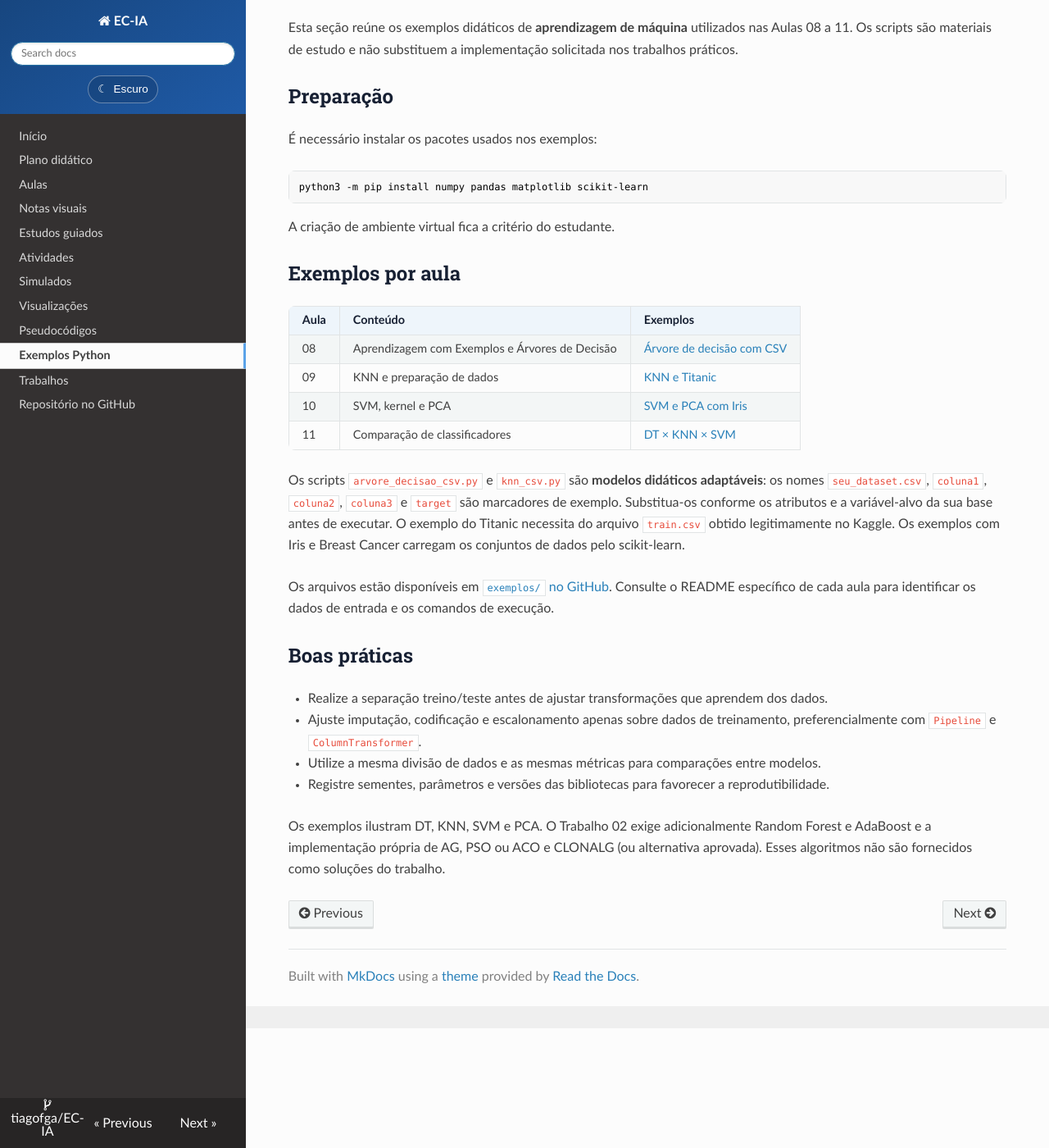
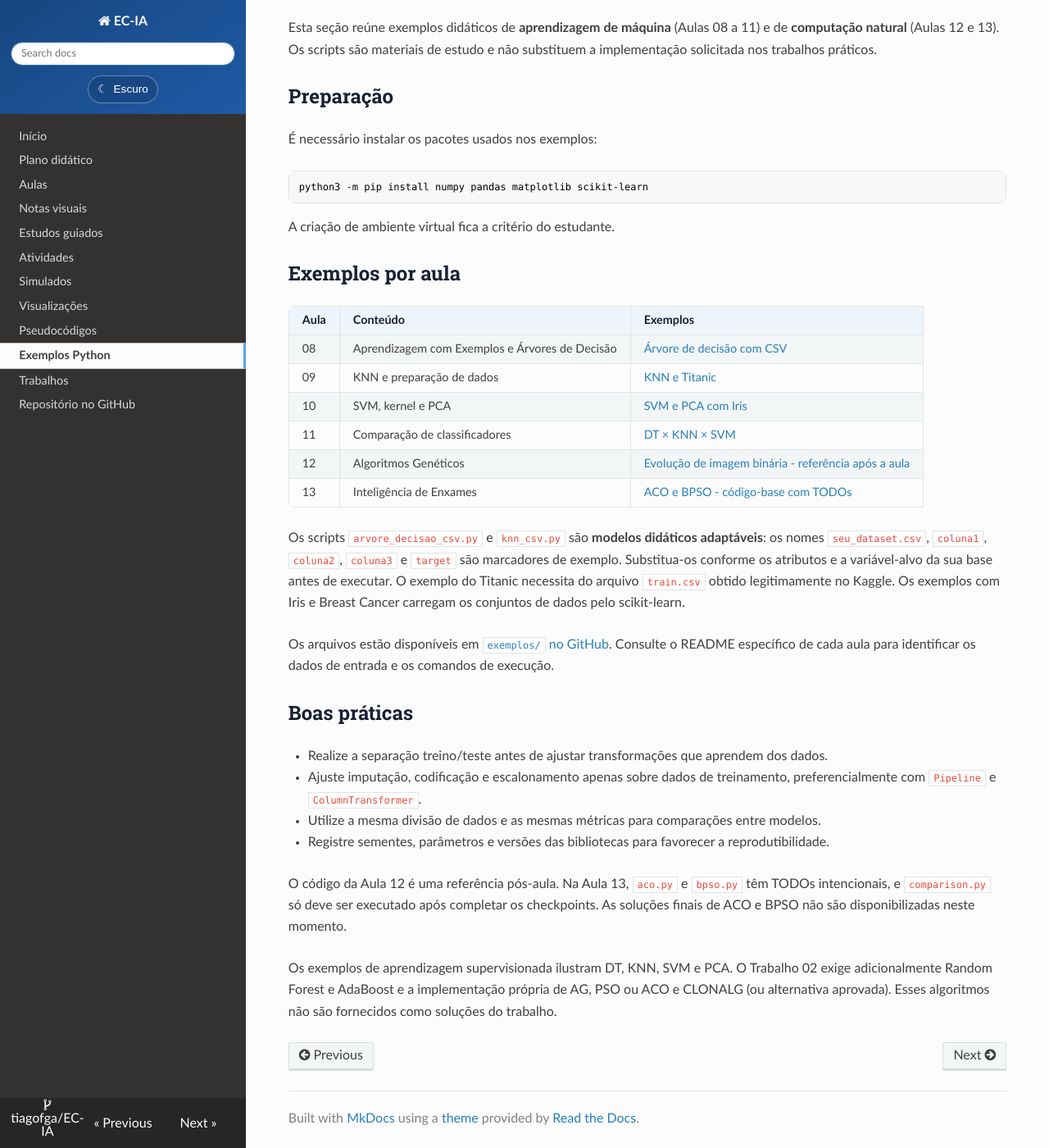
Before and after one commit to tiagofga/EC-IA, an MkDocs documentation site: the page built from docs/exemplos/index.md, in a window 1280 px wide and 1400 px high, scrolled down 146 px. Shown: the whole window at 82% size. Built offline with MkDocs 1.6.1, drawn with Linux system fonts in a browser that asks for light colours; nearby versions of some CDN libraries.

Commit message:
docs: integra aulas 12 e 13 aos indices e ao site

```diff
--- a/docs/exemplos/index.md
+++ b/docs/exemplos/index.md
@@ -1,6 +1,6 @@
 # Exemplos Python
 
-Esta seção reúne os exemplos didáticos de **aprendizagem de máquina** utilizados nas Aulas 08 a 11. Os scripts são materiais de estudo e não substituem a implementação solicitada nos trabalhos práticos.
+Esta seção reúne exemplos didáticos de **aprendizagem de máquina** (Aulas 08 a 11) e de **computação natural** (Aulas 12 e 13). Os scripts são materiais de estudo e não substituem a implementação solicitada nos trabalhos práticos.
 
 ## Preparação
 
@@ -20,6 +20,8 @@ A criação de ambiente virtual fica a critério do estudante.
 | 09 | KNN e preparação de dados | [KNN e Titanic](https://github.com/tiagofga/EC-IA/tree/main/exemplos/09-knn) |
 | 10 | SVM, kernel e PCA | [SVM e PCA com Iris](https://github.com/tiagofga/EC-IA/tree/main/exemplos/10-svm) |
 | 11 | Comparação de classificadores | [DT × KNN × SVM](https://github.com/tiagofga/EC-IA/tree/main/exemplos/11-atividade-comparacao) |
+| 12 | Algoritmos Genéticos | [Evolução de imagem binária - referência após a aula](https://github.com/tiagofga/EC-IA/tree/main/exemplos/12-algoritmos-geneticos) |
+| 13 | Inteligência de Enxames | [ACO e BPSO - código-base com TODOs](https://github.com/tiagofga/EC-IA/tree/main/exemplos/13-inteligencia-enxames) |
 
 Os scripts `arvore_decisao_csv.py` e `knn_csv.py` são **modelos didáticos adaptáveis**: os nomes `seu_dataset.csv`, `coluna1`, `coluna2`, `coluna3` e `target` são marcadores de exemplo. Substitua-os conforme os atributos e a variável-alvo da sua base antes de executar. O exemplo do Titanic necessita do arquivo `train.csv` obtido legitimamente no Kaggle. Os exemplos com Iris e Breast Cancer carregam os conjuntos de dados pelo scikit-learn.
 
@@ -32,4 +34,6 @@ Os arquivos estão disponíveis em [`exemplos/` no GitHub](https://github.com/ti
 - Utilize a mesma divisão de dados e as mesmas métricas para comparações entre modelos.
 - Registre sementes, parâmetros e versões das bibliotecas para favorecer a reprodutibilidade.
 
-Os exemplos ilustram DT, KNN, SVM e PCA. O Trabalho 02 exige adicionalmente Random Forest e AdaBoost e a implementação própria de AG, PSO ou ACO e CLONALG (ou alternativa aprovada). Esses algoritmos não são fornecidos como soluções do trabalho.
+O código da Aula 12 é uma referência pós-aula. Na Aula 13, `aco.py` e `bpso.py` têm TODOs intencionais, e `comparison.py` só deve ser executado após completar os checkpoints. As soluções finais de ACO e BPSO não são disponibilizadas neste momento.
+
+Os exemplos de aprendizagem supervisionada ilustram DT, KNN, SVM e PCA. O Trabalho 02 exige adicionalmente Random Forest e AdaBoost e a implementação própria de AG, PSO ou ACO e CLONALG (ou alternativa aprovada). Esses algoritmos não são fornecidos como soluções do trabalho.
```
